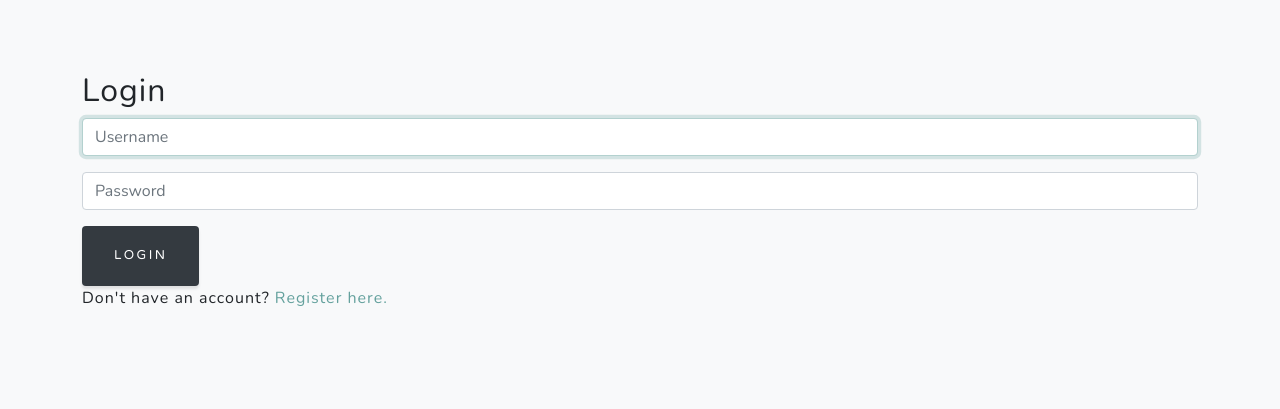
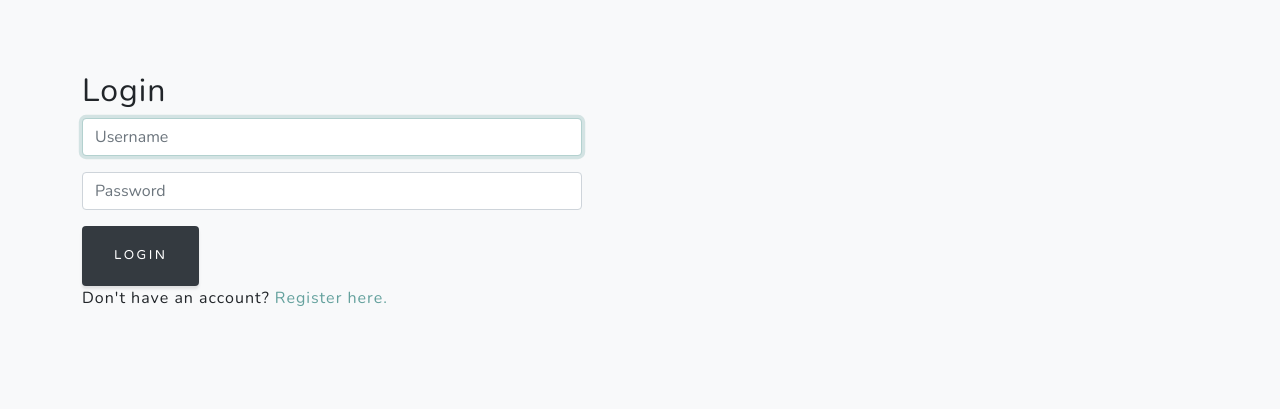
Before and after one commit to Bnseamster/trainify, a Django app: page /login in a window 1280 px wide. Shown: the part 88-497 px from the top of the page. Run offline with Django 3.2, Linux system fonts and the light colour scheme; some libraries are stand-ins or nearby versions.

Commit message:
add styling to regiser and login page

```diff
--- a/exercise/static/exercise/css/customstyles.css
+++ b/exercise/static/exercise/css/customstyles.css
@@ -17,6 +17,12 @@ body{
     padding: 0.75rem;
     color: #8a8a8a;
     border: 1px solid #8a8a8a;
+}
+
+/* Login/Register Page CSS */
+
+.register-login{
+    max-width: 500px;
 }
 
 /* Styling section for the exercise tile cards*/
--- a/exercise/templates/exercise/login.html
+++ b/exercise/templates/exercise/login.html
@@ -22,7 +22,7 @@
                 <div>{{ message }}</div>
             {% endif %}
 
-            <form action="{% url 'login' %}" method="post">
+            <form action="{% url 'login' %}" method="post" class='register-login'>
                 {% csrf_token %}
                 <div class="form-group">
                     <input autofocus class="form-control" type="text" name="username" placeholder="Username">
--- a/exercise/templates/exercise/register.html
+++ b/exercise/templates/exercise/register.html
@@ -2,7 +2,7 @@
 
 {% block body %}
 
-<section class="projects-section bg-light" id="register">
+<section class="projects-section bg-light" id="register" style="flex: 1 0 auto;">
     <style>
         #mainNav .navbar-brand {
             padding: 0.5rem 0;
@@ -21,7 +21,7 @@
             <div>{{ message }}</div>
         {% endif %}
 
-        <form action="{% url 'register' %}" method="post">
+        <form action="{% url 'register' %}" method="post" class='register-login'>
             {% csrf_token %}
             <div class="form-group">
                 <input class="form-control" type="email" name="email" placeholder="Email Address">
```
